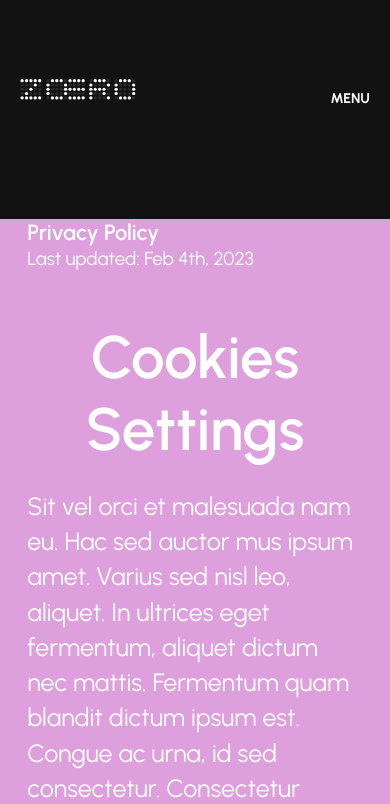
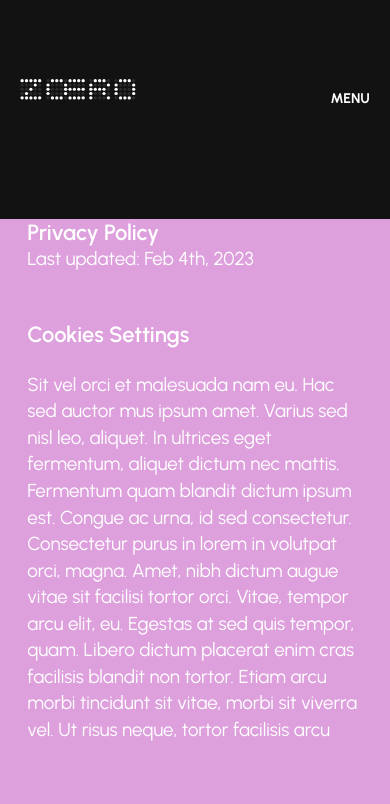
Before and after one commit to ivantrejoc/zoerowebsite, a React (Vite) app: page /terms in a window 390 px wide. Shown: the top 804 px of the page. Built offline with nearby package versions, Linux system fonts and the light colour scheme.

Commit message:
terms/cookies-settings-responsive

```diff
--- a/src/pages/Terms.jsx
+++ b/src/pages/Terms.jsx
@@ -114,7 +114,13 @@ const Terms = () => {
               fontStyle: "normal",
               fontWeight: "600",
               lineHeight: "normal",
-              marginBottom: 3
+              marginBottom: 3,
+              [theme.breakpoints.down("sm")]: {
+                fontSize: "1.375rem"
+              },
+              [theme.breakpoints.down("xs")]: {
+                fontSize: "1.175rem"
+              }
             }}
           >
             Cookies Settings
@@ -126,7 +132,13 @@ const Terms = () => {
               fontSize: "1.5625rem",
               fontStyle: "normal",
               fontWeight: "400",
-              lineHeight: "141.5%"
+              lineHeight: "141.5%",
+              [theme.breakpoints.down("sm")]: {
+                fontSize: "1.175rem"
+              },
+              [theme.breakpoints.down("xs")]: {
+                fontSize: "1rem"
+              }
             }}
           >
             Sit vel orci et malesuada nam eu. Hac sed auctor mus ipsum amet.
```
